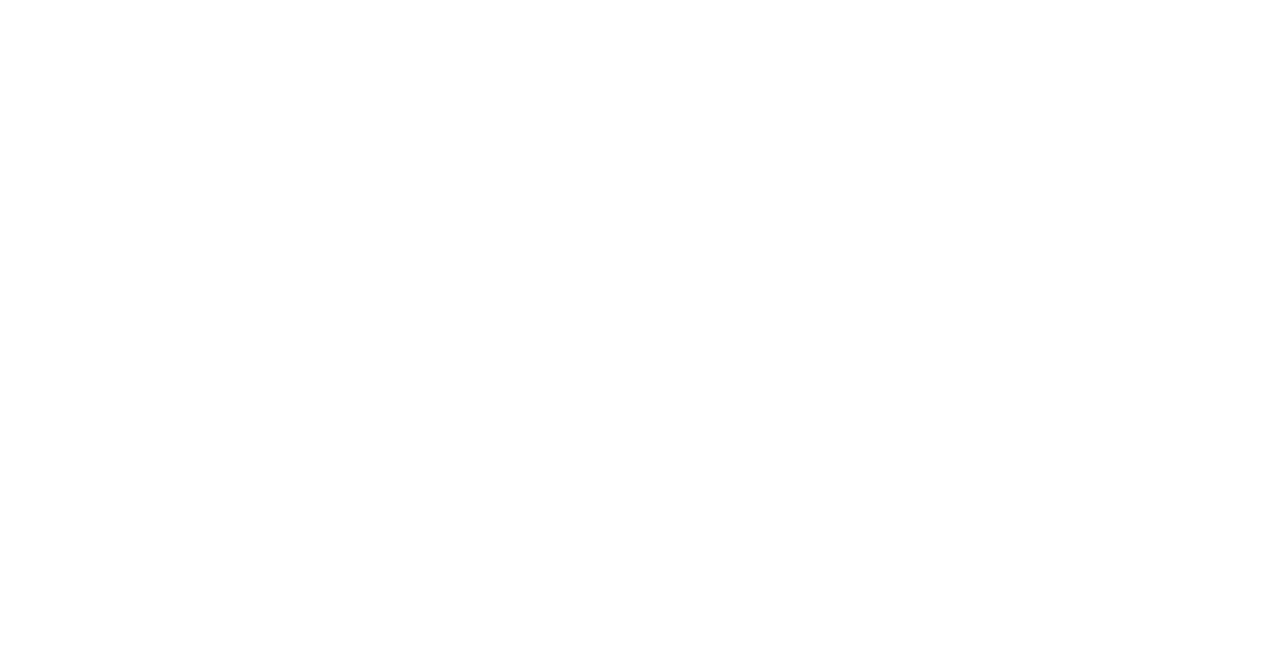
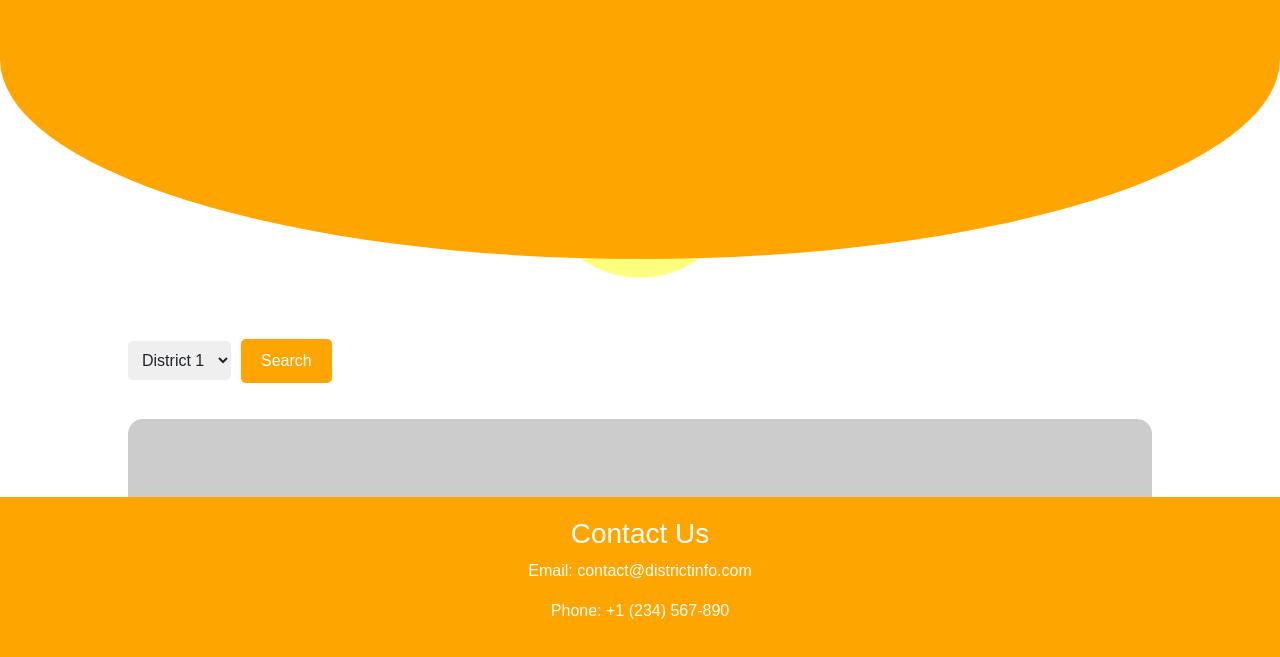
Before and after one commit to nervewastaken/fullstack-entropy, a Next.js app: page /aruf in a window 1280 px wide. Shown: the part 141-798 px from the top of the page. Built offline with nearby package versions, Linux system fonts and the light colour scheme.

Commit message:
absract landing page -aruf

```diff
--- a/src/app/aruf/page.tsx
+++ b/src/app/aruf/page.tsx
@@ -1,9 +1,155 @@
-import React from 'react'
+'use client'
+import React from 'react';
+import Carousel from 'react-bootstrap/Carousel';
+import 'bootstrap/dist/css/bootstrap.min.css';
 
-const page = () => {
+const Page = () => {
   return (
-    <div></div>
-  )
+    <div style={{ backgroundColor: 'white', height: '100vh', overflowX: 'hidden', position: 'relative', fontFamily: 'Arial, sans-serif' }}>
+      <div style={{
+        backgroundColor: 'orange',
+        width: '100%',
+        height: '50%',
+        borderBottomLeftRadius: '50%',
+        borderBottomRightRadius: '50%',
+        position: 'absolute',
+        top: 0,
+        zIndex: 1,
+        animation: 'slideInDown 1s ease-in-out'
+      }}></div>
+
+      <div style={{
+        position: 'absolute',
+        top: '60%',
+        left: '10%',
+        zIndex: 2,
+        animation: 'fadeIn 2s ease-in-out'
+      }}>
+        <select style={{ padding: '10px', fontSize: '16px', borderRadius: '5px' }}>
+          <option>District 1</option>
+          <option>District 2</option>
+          <option>District 3</option>
+          <option>District 4</option>
+          <option>District 5</option>
+        </select>
+        <button style={{
+          marginLeft: '10px',
+          padding: '10px 20px',
+          fontSize: '16px',
+          backgroundColor: 'orange',
+          color: 'white',
+          border: 'none',
+          borderRadius: '5px',
+          cursor: 'pointer',
+          transition: 'background-color 0.3s ease'
+        }}
+        onMouseOver={(e) => e.currentTarget.style.backgroundColor = '#ff8000'}
+        onMouseOut={(e) => e.currentTarget.style.backgroundColor = 'orange'}>
+          Search
+        </button>
+      </div>
+
+      <div style={{
+        position: 'absolute',
+        top: '40%',
+        left: '50%',
+        width: '200px',
+        height: '200px',
+        borderRadius: '50%',
+        backgroundColor: 'yellow',
+        opacity: 0.5,
+        animation: 'floatCircle 6s infinite ease-in-out',
+        zIndex: 0,
+        transform: 'translate(-50%, -50%)'
+      }}></div>
+
+      <Carousel style={{ marginTop: '70vh', padding: '0 10%', zIndex: 3 }}>
+        <Carousel.Item interval={3000}>
+          <img
+            className="d-block w-100"
+            src="https://via.placeholder.com/800x400?text=Slide+1"
+            alt="First slide"
+            style={{ borderRadius: '15px' }}
+          />
+          <Carousel.Caption>
+            <h3>District Insights</h3>
+            <p>Discover more about each district.</p>
+          </Carousel.Caption>
+        </Carousel.Item>
+        <Carousel.Item interval={3000}>
+          <img
+            className="d-block w-100"
+            src="https://via.placeholder.com/800x400?text=Slide+2"
+            alt="Second slide"
+            style={{ borderRadius: '15px' }}
+          />
+          <Carousel.Caption>
+            <h3>Community Events</h3>
+            <p>Stay updated with local events.</p>
+          </Carousel.Caption>
+        </Carousel.Item>
+        <Carousel.Item interval={3000}>
+          <img
+            className="d-block w-100"
+            src="https://via.placeholder.com/800x400?text=Slide+3"
+            alt="Third slide"
+            style={{ borderRadius: '15px' }}
+          />
+          <Carousel.Caption>
+            <h3>Local News</h3>
+            <p>Read the latest news from your district.</p>
+          </Carousel.Caption>
+        </Carousel.Item>
+      </Carousel>
+
+      <footer style={{
+        backgroundColor: 'orange',
+        color: 'white',
+        padding: '20px',
+        position: 'absolute',
+        bottom: 0,
+        width: '100%',
+        textAlign: 'center',
+        zIndex: 3
+      }}>
+        <h3>Contact Us</h3>
+        <p>Email: contact@districtinfo.com</p>
+        <p>Phone: +1 (234) 567-890</p>
+      </footer>
+
+      <style jsx>{`
+        @keyframes slideInDown {
+          from {
+            transform: translateY(-100%);
+          }
+          to {
+            transform: translateY(0);
+          }
+        }
+
+        @keyframes fadeIn {
+          from {
+            opacity: 0;
+          }
+          to {
+            opacity: 1;
+          }
+        }
+
+        @keyframes floatCircle {
+          0% {
+            transform: translate(-50%, -50%) translateY(0);
+          }
+          50% {
+            transform: translate(-50%, -50%) translateY(-20px);
+          }
+          100% {
+            transform: translate(-50%, -50%) translateY(0);
+          }
+        }
+      `}</style>
+    </div>
+  );
 }
 
-export default page
+export default Page;
```
Also changed, not shown: src/app/aruf/page.css (+18 -0 lines).
